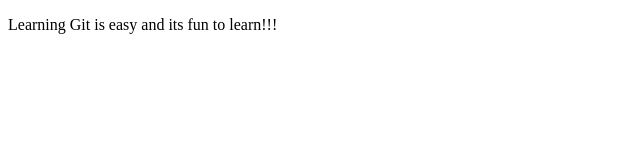
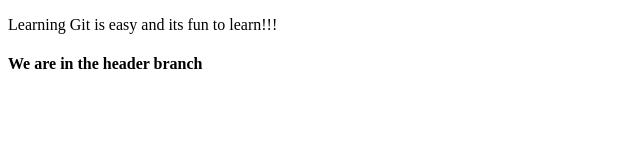
Before and after one commit to Mohammed9885/git-course, a plain HTML site: page index.html in a window 1280 px wide. Shown: the whole page, without its empty margins (0-640 px from the left). Drawn offline with Linux system fonts and the light colour scheme.

Commit message:
modified the index.html file

```diff
--- a/index.html
+++ b/index.html
@@ -6,5 +6,6 @@
   </head>
   <body>
     <p>Learning Git is easy and its fun to learn!!!</p>
+    <h4>We are in the header branch</h4>
   </body>
 </html>
```
